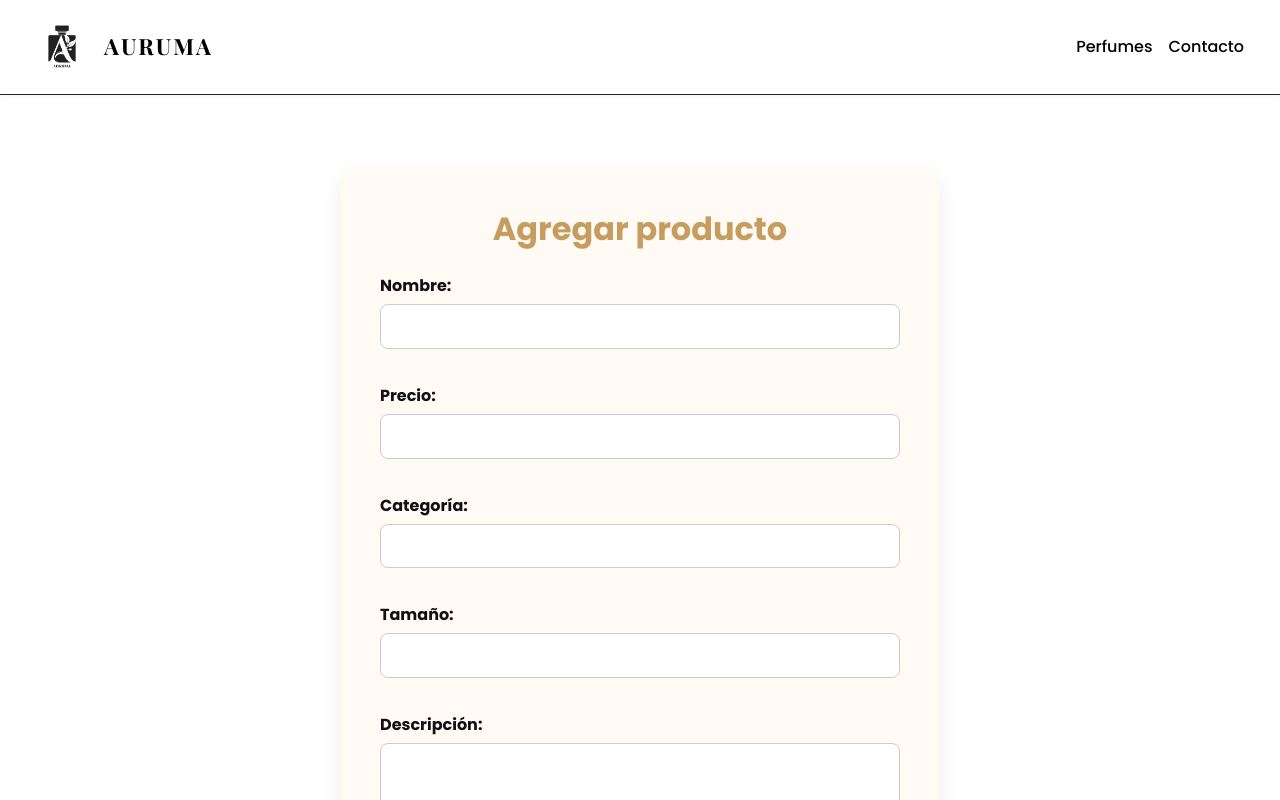
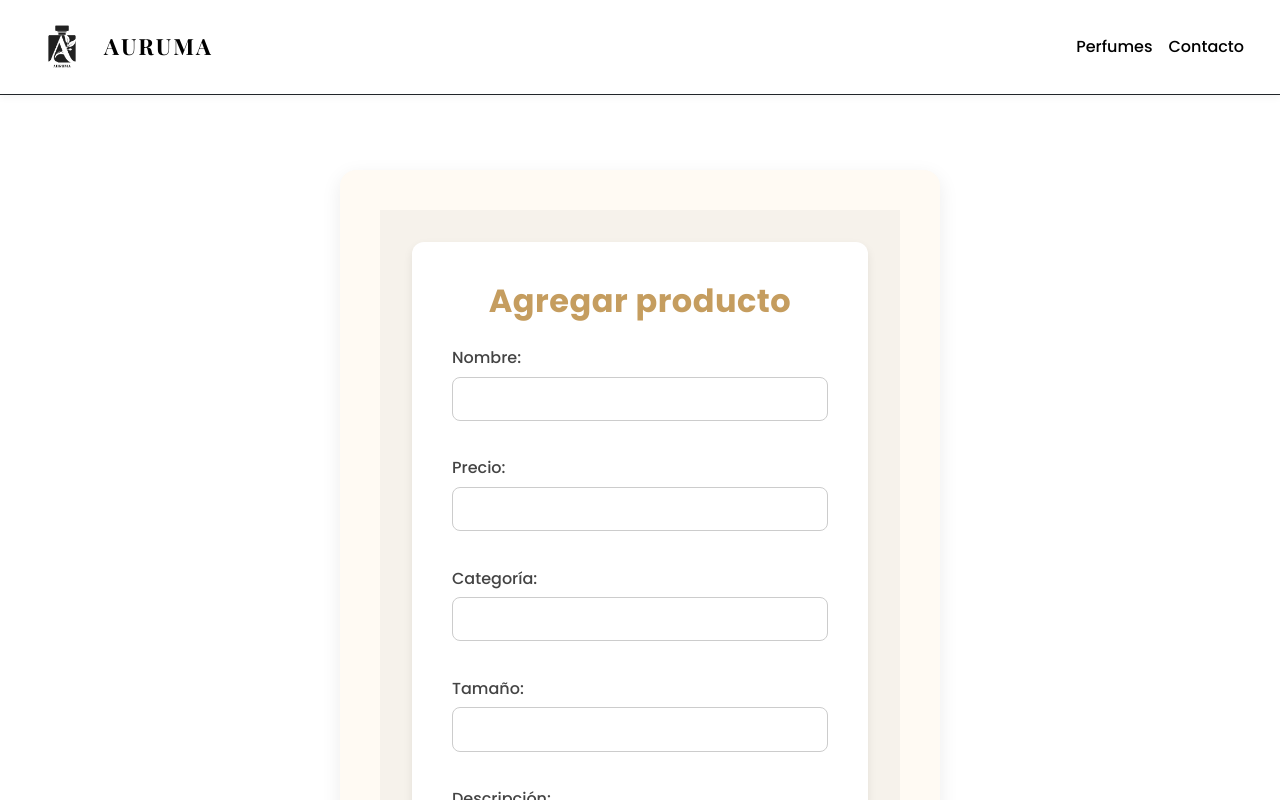
Before and after one commit to seba85valle/Auruma-React, a React (Vite) app: page /admin in a window 1280 px wide. Shown: the top 800 px of the page. Built offline with nearby package versions, Linux system fonts and the light colour scheme.

Commit message:
Update ProductFormUI.css

```diff
--- a/src/components/adminComponents/ProductFormUI/ProductFormUI.css
+++ b/src/components/adminComponents/ProductFormUI/ProductFormUI.css
@@ -1,191 +1,93 @@
-:root {
-  --heading-font: 'Playfair Display', serif;
-  --body-font: 'Poppins', sans-serif;
-  --gold: #c1a45f;
-  --text-dark: #111;
-  --bg-light: #f8f9fa;
+.admin-section {
+  background-color: #f6f2eb;
+  display: flex;
+  justify-content: center;
+  align-items: center;
+  min-height: 90vh;
+  padding: 2rem;
 }
 
-.admin-form-section {
-  display: flex;
-  justify-content: center;
-  align-items: flex-start;
-  min-height: 100vh;
-  background-color: #f2f2f2;
-  padding: 80px 20px;
+.form-container {
+  background-color: #ffffff; /* blanco puro */
+  border-radius: 12px;
+  box-shadow: 0 4px 10px rgba(0, 0, 0, 0.08);
+  padding: 2.5rem;
+  width: 100%;
+  max-width: 600px;
+  transition: transform 0.3s ease, box-shadow 0.3s ease;
 }
 
-.admin-form {
-  background: #fff;
-  padding: 30px 40px;
-  border-radius: 12px;
-  box-shadow: 0 8px 25px rgba(0, 0, 0, 0.1);
-  width: 100%;
-  max-width: 600px;
-  font-family: var(--body-font);
-  animation: fadeSlideIn 0.6s ease forwards;
+.form-container:hover {
+  transform: translateY(-3px);
+  box-shadow: 0 6px 15px rgba(0, 0, 0, 0.1);
 }
 
-.admin-form-title {
-  font-family: var(--heading-font);
-  font-size: 1.8rem;
+.product-form h2 {
   text-align: center;
-  color: var(--text-dark);
-  margin-bottom: 1.8rem;
+  margin-bottom: 1.5rem;
+  color: #222;
+  font-weight: 600;
+  letter-spacing: 0.5px;
 }
 
 .form-group {
+  margin-bottom: 1.2rem;
   display: flex;
   flex-direction: column;
-  margin-bottom: 1.2rem;
 }
 
-.form-group label {
-  font-weight: 600;
-  margin-bottom: 6px;
-  color: var(--text-dark);
+label {
+  font-weight: 500;
+  margin-bottom: 0.4rem;
+  color: #444;
 }
 
-.form-group input,
-.form-group textarea {
-  border: 1px solid #ccc;
+input[type="text"],
+input[type="number"],
+textarea,
+input[type="file"] {
+  border: 1px solid #ddd;
   border-radius: 6px;
-  padding: 10px;
+  padding: 0.6rem;
   font-size: 0.95rem;
-  transition: all 0.2s ease;
-  font-family: var(--body-font);
+  transition: border-color 0.3s;
 }
 
-.form-group input:focus,
-.form-group textarea:focus {
-  border-color: var(--gold);
+input:focus,
+textarea:focus {
   outline: none;
-  box-shadow: 0 0 4px rgba(193, 164, 95, 0.4);
+  border-color: #c9a66b;
 }
 
 textarea {
-  resize: none;
-  height: 80px;
+  min-height: 100px;
+  resize: vertical;
+}
+
+button {
+  width: 100%;
+  padding: 0.8rem;
+  background-color: #c9a66b;
+  color: white;
+  font-weight: 600;
+  border: none;
+  border-radius: 8px;
+  cursor: pointer;
+  transition: background-color 0.3s ease, transform 0.2s;
+}
+
+button:hover {
+  background-color: #b58d4c;
+  transform: translateY(-2px);
+}
+
+button:disabled {
+  background-color: #ddd;
+  cursor: not-allowed;
 }
 
 .error {
   color: #b30000;
   font-size: 0.85rem;
-  margin-top: 4px;
+  margin-top: 0.3rem;
 }
-
-.btn-submit {
-  width: 100%;
-  background: var(--gold);
-  color: #fff;
-  border: none;
-  border-radius: 8px;
-  padding: 12px;
-  font-weight: 600;
-  font-size: 1rem;
-  cursor: pointer;
-  transition: all 0.3s ease;
-  margin-top: 10px;
-}
-
-.btn-submit:hover {
-  background: #b89b4f;
-  transform: translateY(-2px);
-}
-
-.btn-submit:disabled {
-  background: #d1c4a7;
-  cursor: not-allowed;
-}
-
-.modal-overlay {
-  position: fixed;
-  top: 0;
-  left: 0;
-  width: 100%;
-  height: 100%;
-  background: rgba(17, 17, 17, 0.6);
-  display: flex;
-  justify-content: center;
-  align-items: center;
-  z-index: 999;
-  animation: fadeIn 0.3s ease;
-}
-
-.modal-content {
-  background: #fff;
-  border-radius: 12px;
-  padding: 30px 40px;
-  text-align: center;
-  box-shadow: 0 10px 30px rgba(0, 0, 0, 0.25);
-  animation: scaleIn 0.4s ease;
-}
-
-.modal-content h3 {
-  font-family: var(--heading-font);
-  font-size: 1.4rem;
-  color: var(--text-dark);
-  margin-bottom: 1rem;
-}
-
-.modal-content p {
-  color: #444;
-  margin-bottom: 1.2rem;
-}
-
-.btn-close {
-  background: var(--gold);
-  color: #fff;
-  border: none;
-  border-radius: 6px;
-  padding: 10px 20px;
-  font-weight: 600;
-  cursor: pointer;
-  transition: background 0.3s ease;
-}
-
-.btn-close:hover {
-  background: #b89b4f;
-}
-
-@keyframes fadeSlideIn {
-  from {
-    opacity: 0;
-    transform: translateY(20px);
-  }
-  to {
-    opacity: 1;
-    transform: translateY(0);
-  }
-}
-
-@keyframes fadeIn {
-  from {
-    opacity: 0;
-  }
-  to {
-    opacity: 1;
-  }
-}
-
-@keyframes scaleIn {
-  from {
-    transform: scale(0.95);
-    opacity: 0;
-  }
-  to {
-    transform: scale(1);
-    opacity: 1;
-  }
-}
-
-@media (max-width: 600px) {
-  .admin-form {
-    padding: 20px;
-  }
-
-  .modal-content {
-    width: 90%;
-    padding: 20px;
-  }
-}
```
